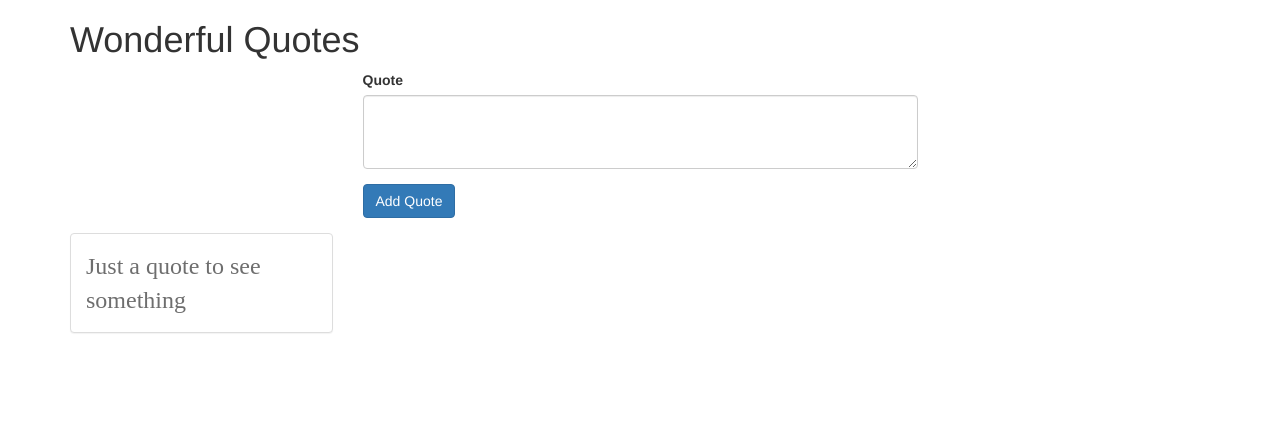
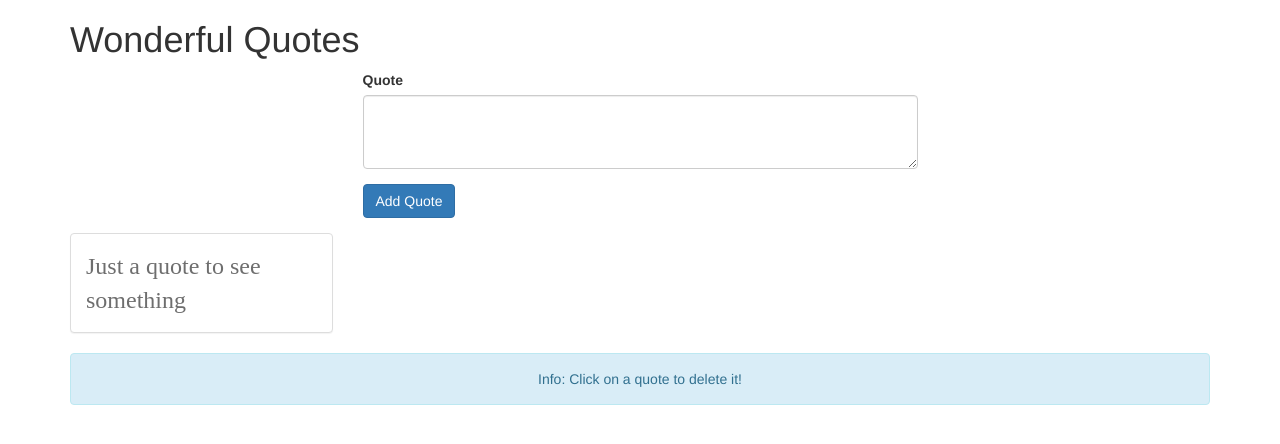
Before and after one commit to leila100/wonderfulQuotes, a Vue app: page / in a window 1280 px wide. Shown: the top 444 px of the page. Built offline with nearby package versions, Linux system fonts and the light colour scheme; a web font is replaced by a local one.

Commit message:
Add message to tell user to click quote to delete it

```diff
--- a/src/App.vue
+++ b/src/App.vue
@@ -3,6 +3,13 @@
     <h1>Wonderful Quotes</h1>
     <NewQuote @quoteAdded="addQuote" />
     <QuoteGrid :quotes="quotes" />
+    <div class="row">
+      <div class="col-sm-12 text-center">
+        <div class="alert alert-info">
+          Info: Click on a quote to delete it!
+        </div>
+      </div>
+    </div>
   </div>
 </template>
 
```
